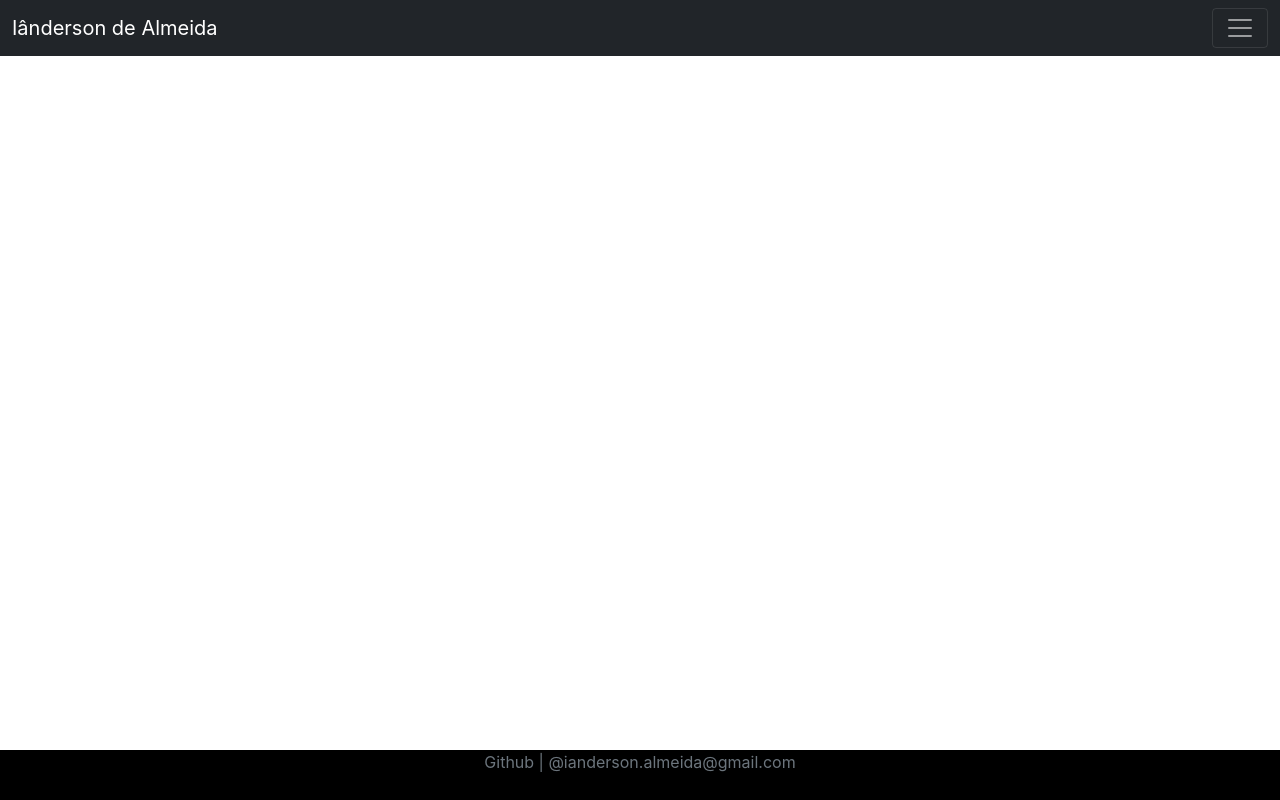
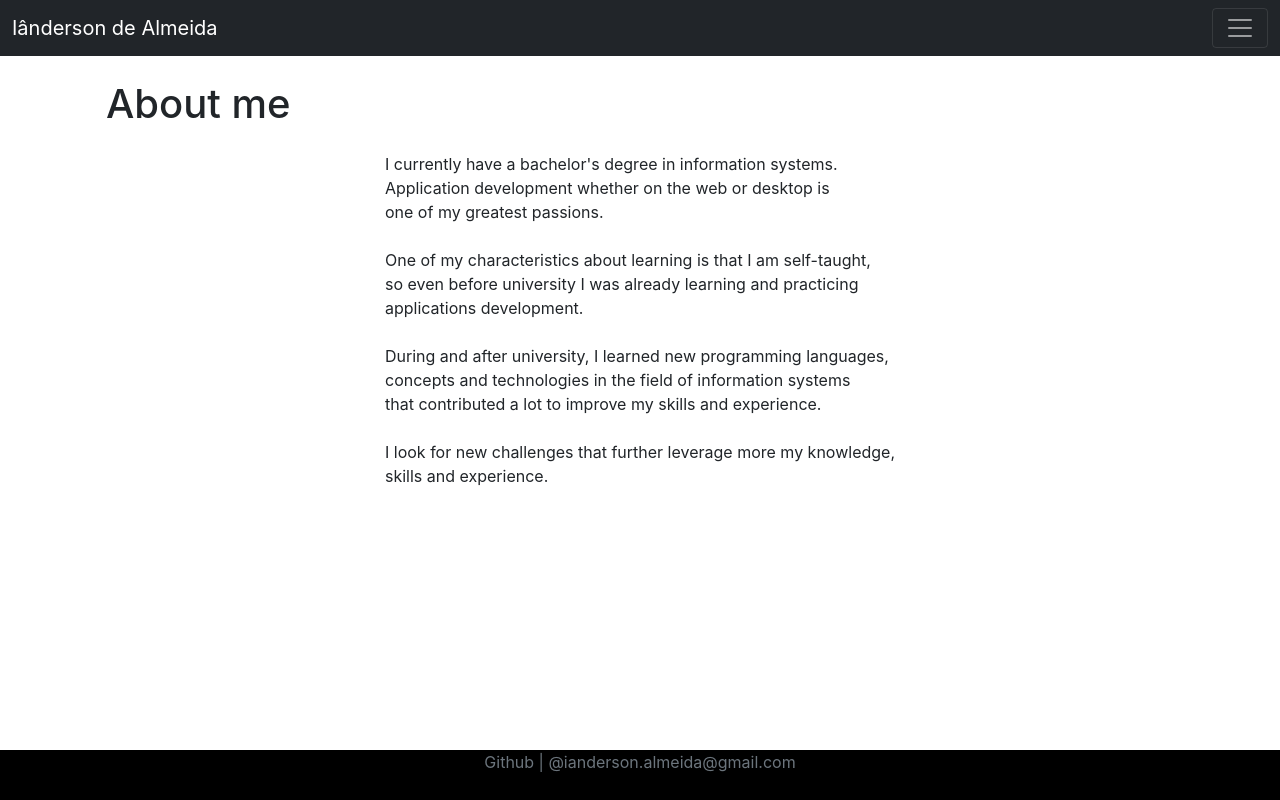
Before and after one commit to iandersonalmeida/web, a React (Create React App) app: page / in a window 1280 px wide. Built offline with nearby package versions, Linux system fonts and the light colour scheme.

Commit message:
Modify App.js

```diff
--- a/src/App.js
+++ b/src/App.js
@@ -18,7 +18,7 @@ function App() {
       <div>
         <Router>
           <Routes>
-             <Route path = "about" element = {<AboutContent/>}> </Route>
+             <Route path = "" element = {<AboutContent/>}> </Route>
           </Routes>
         </Router>
         </div>
```
